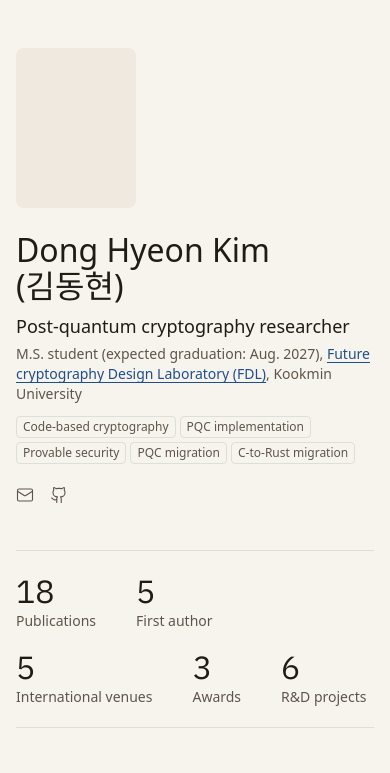
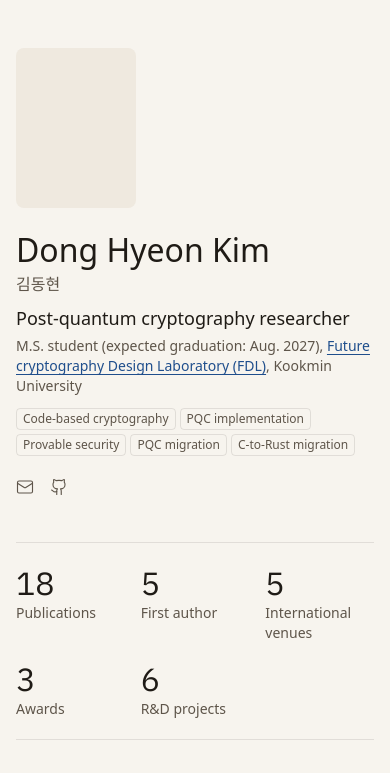
Before and after one commit to DongHyeon0729/DongHyeon0729.github.io, a plain HTML site: page index.html in a window 390 px wide. Shown: the top 773 px of the page. Drawn offline with Linux system fonts and the light colour scheme; a web font is replaced by a local one.

Commit message:
style: 사이드바 확대, 한글 이름 분리, 모바일 수치 3열 배치
Co-Authored-By: Claude Opus 5.5 <noreply@anthropic.com>

```diff
--- a/index.html
+++ b/index.html
@@ -32,6 +32,7 @@
   header { display: flex; flex-wrap: wrap; gap: 24px; align-items: flex-start; }
   header > div:last-child { flex: 1 1 256px; }
   header h1 { margin: 0; font-size: 32px; line-height: 36px; }
+  header h1 .ko { display: block; margin-top: 4px; color: var(--fg2); font-size: 16px; font-weight: 400; line-height: 24px; }
   header .role { margin: 8px 0 4px; font-size: 18px; line-height: 28px; }
   header .muted { margin: 0; }
   .photo { display: block; width: 120px; height: 160px; flex: none; border-radius: 8px; background: var(--raised); object-fit: cover; }
@@ -43,16 +44,18 @@
   .links svg { width: 18px; height: 18px; fill: none; stroke: currentColor; stroke-width: 1.5; stroke-linecap: round; stroke-linejoin: round; }
 
   @media (min-width: 960px) {
-    body { max-width: 1040px; display: grid; grid-template-columns: 240px minmax(0, 1fr); gap: 64px; align-items: start; }
+    body { max-width: 1040px; display: grid; grid-template-columns: 300px minmax(0, 1fr); gap: 64px; align-items: start; }
     header { display: block; position: sticky; top: 64px; }
     .photo { width: 168px; height: 224px; margin-bottom: 24px; }
     header h1 { font-size: 28px; line-height: 32px; }
+    header .role { font-size: 16px; line-height: 24px; }
     main > .figures { margin-top: 0; }
   }
 
   .figures { display: flex; flex-wrap: wrap; gap: 16px 40px; margin-top: 40px; padding: 20px 0; border-block: 1px solid var(--line); }
   .figures a { color: var(--fg2); font-size: 14px; line-height: 20px; text-decoration: none; }
   .figures a:hover { color: var(--accent); }
+  @media (max-width: 639px) { .figures { display: grid; grid-template-columns: repeat(3, 1fr); gap: 16px; } }
   .figures b { display: block; color: var(--fg); font: 400 32px/40px var(--mono); font-variant-numeric: tabular-nums; }
 
   .tl li { display: grid; grid-template-columns: 152px 1fr; gap: 16px; }
@@ -73,7 +76,7 @@
 <header>
   <div class="photo"></div>
   <div>
-    <h1>Dong Hyeon Kim (김동현)</h1>
+    <h1>Dong Hyeon Kim<span class="ko">김동현</span></h1>
     <p class="role">Post-quantum cryptography researcher</p>
     <p class="muted">M.S. student (expected graduation: Aug. 2027), <a href="https://sites.google.com/kookmin.ac.kr/fdl/home">Future cryptography Design Laboratory (FDL)</a>, Kookmin University</p>
     <div class="tags">
```
